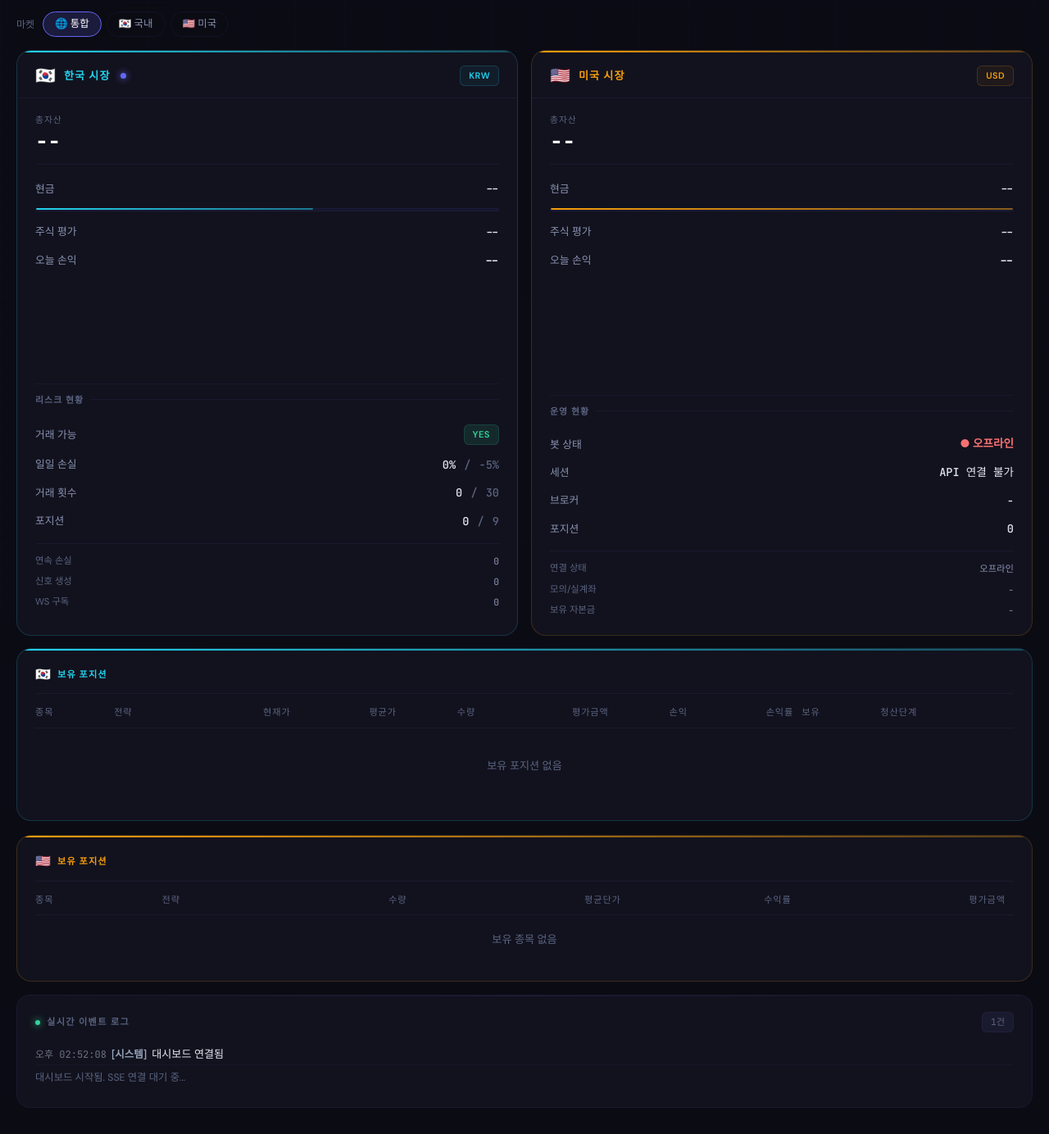
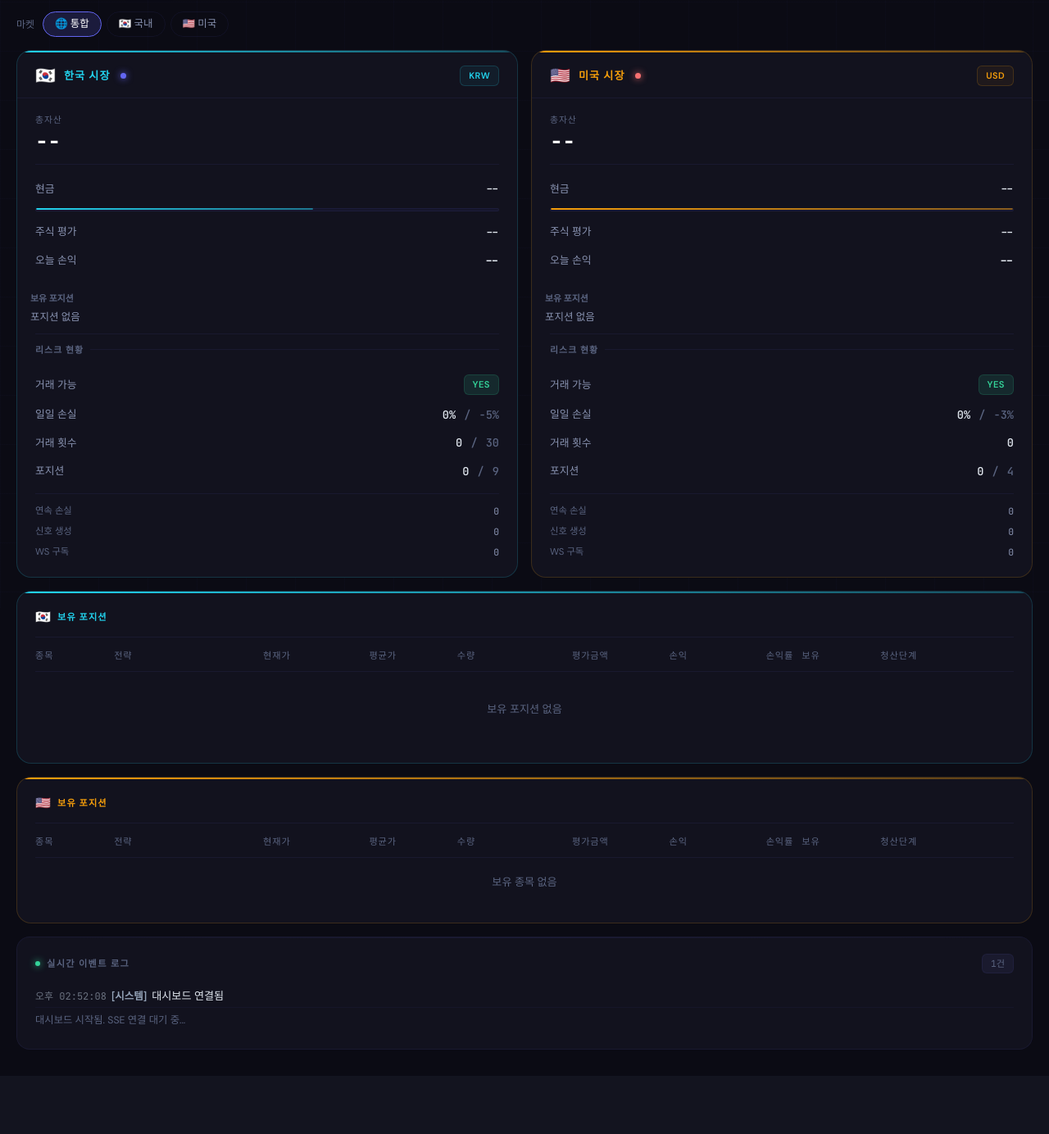
Before and after one commit to qwq-partners/ai-trader-v2, a Python web app: template src/dashboard/templates/index.html in a window 1280 px wide. Shown: the part 58-1442 px from the top of the page at 82% size. After the commit the page ends 1339 px from the top, so only its background shows below. Run offline with Jinja, Linux system fonts and the light colour scheme; the template is opened without the code that fills it, so the values that code supplies are empty; some libraries are stand-ins or nearby versions.

Commit message:
feat(dashboard): KR/US 테이블 통일 + 파이차트→포지션 요약 교체
- 실시간 탭: US 포지션 10컬럼 (KR 동일), 파이차트 제거→보유 포지션 요약
- 거래 탭: US 거래 10컬럼 (KR 동일), DOM API XSS safe 렌더링
- 자산 탭: 모의거래 배지 삭제
- US 운영현황→리스크현황 교체 (KR과 동일 구조)
- Plotly 파이차트 코드 전면 제거 (pieChartInitialized 변수 포함)

```diff
--- a/src/dashboard/static/js/dashboard.js
+++ b/src/dashboard/static/js/dashboard.js
@@ -2,7 +2,6 @@
  * AI Trader v2 - 메인 대시보드 실시간 업데이트
  */
 
-let pieChartInitialized = false;
 const logEntries = [];
 const MAX_LOG_ENTRIES = 50;
 
@@ -44,6 +43,7 @@ sse.on('status', (data) => {
 
 sse.on('positions', (data) => {
     updatePositionsTable(data);
+    updateKRPositionsSummary(data);
 });
 
 sse.on('events', (data) => {
@@ -168,68 +168,81 @@ function exitStageLabel(exitState) {
 
 function updatePieChart(cash, stock) {
     if (cash === 0 && stock === 0) return;
-    // cash mini-bar
     const total = cash + stock;
     const cashPct = total > 0 ? Math.round(cash / total * 100) : 0;
     const barEl = document.getElementById('p-cash-bar');
     if (barEl) barEl.style.width = cashPct + '%';
-
-    const data = [{
-        values: [cash, stock],
-        labels: ['현금', '주식'],
-        type: 'pie', hole: 0.58,
-        marker: { colors: ['#6366f1', '#22d3ee'] },
-        textinfo: 'percent',
-        textfont: { color: '#e2e8f0', size: 11, family: 'JetBrains Mono, monospace' },
-        hoverinfo: 'label+value+percent',
-    }];
-    const layout = {
-        paper_bgcolor: 'transparent', plot_bgcolor: 'transparent',
-        margin: { t: 6, b: 6, l: 6, r: 6 },
-        showlegend: true,
-        legend: { font: { color: '#8892b0', size: 11, family: 'DM Sans, sans-serif' }, orientation: 'h', y: -0.15 },
-        height: 120,
-    };
-    const config = { displayModeBar: false, responsive: true };
-    if (!pieChartInitialized) {
-        Plotly.newPlot('pie-chart', data, layout, config);
-        pieChartInitialized = true;
-    } else {
-        Plotly.react('pie-chart', data, layout, config);
-    }
 }
 
-let usPieChartInitialized = false;
 function updateUSPieChart(cash, stock) {
     if (cash === 0 && stock === 0) return;
-    // US cash mini-bar
     const total = cash + stock;
     const cashPct = total > 0 ? Math.round(cash / total * 100) : 100;
     const barEl = document.getElementById('us-cash-bar');
     if (barEl) barEl.style.width = cashPct + '%';
+}
 
-    const data = [{
-        values: [cash, stock],
-        labels: ['현금', '주식'],
-        type: 'pie', hole: 0.58,
-        marker: { colors: ['#f59e0b', '#34d399'] },
-        textinfo: 'percent',
-        textfont: { color: '#e2e8f0', size: 11, family: 'JetBrains Mono, monospace' },
-        hoverinfo: 'label+value+percent',
-    }];
-    const layout = {
-        paper_bgcolor: 'transparent', plot_bgcolor: 'transparent',
-        margin: { t: 6, b: 6, l: 6, r: 6 },
-        showlegend: true,
-        legend: { font: { color: '#8892b0', size: 11, family: 'DM Sans, sans-serif' }, orientation: 'h', y: -0.15 },
-        height: 120,
-    };
-    const config = { displayModeBar: false, responsive: true };
-    if (!usPieChartInitialized) {
-        Plotly.newPlot('us-pie-chart', data, layout, config);
-        usPieChartInitialized = true;
-    } else {
-        Plotly.react('us-pie-chart', data, layout, config);
+// ============================================================
+// 포지션 요약 (마켓 카드 내)
+// ============================================================
+
+function updateKRPositionsSummary(positions) {
+    const el = document.getElementById('kr-pos-summary-list');
+    if (!el) return;
+    if (!positions || positions.length === 0) {
+        el.textContent = '포지션 없음';
+        return;
+    }
+    el.textContent = '';
+    positions.slice(0, 5).forEach(pos => {
+        const div = document.createElement('div');
+        div.style.cssText = 'display:flex;justify-content:space-between;padding:1px 0;';
+        const name = document.createElement('span');
+        name.textContent = pos.name || pos.symbol;
+        name.style.cssText = 'overflow:hidden;text-overflow:ellipsis;white-space:nowrap;max-width:60%;';
+        const pct = document.createElement('span');
+        const val = pos.unrealized_pnl_pct ?? 0;
+        pct.textContent = (val >= 0 ? '+' : '') + val.toFixed(2) + '%';
+        pct.className = 'mono';
+        pct.style.color = val >= 0 ? 'var(--acc-green)' : 'var(--acc-red)';
+        div.append(name, pct);
+        el.appendChild(div);
+    });
+    if (positions.length > 5) {
+        const more = document.createElement('div');
+        more.style.cssText = 'font-size:.7rem;color:var(--text-muted);text-align:right;';
+        more.textContent = '외 ' + (positions.length - 5) + '개';
+        el.appendChild(more);
+    }
+}
+
+function updateUSPositionsSummary(positions) {
+    const el = document.getElementById('us-pos-summary-list');
+    if (!el) return;
+    if (!positions || positions.length === 0) {
+        el.textContent = '포지션 없음';
+        return;
+    }
+    el.textContent = '';
+    positions.slice(0, 5).forEach(pos => {
+        const div = document.createElement('div');
+        div.style.cssText = 'display:flex;justify-content:space-between;padding:1px 0;';
+        const name = document.createElement('span');
+        name.textContent = pos.name || pos.symbol;
+        name.style.cssText = 'overflow:hidden;text-overflow:ellipsis;white-space:nowrap;max-width:60%;';
+        const pct = document.createElement('span');
+        const val = pos.pnl_pct ?? 0;
+        pct.textContent = (val >= 0 ? '+' : '') + val.toFixed(2) + '%';
+        pct.className = 'mono';
+        pct.style.color = val >= 0 ? 'var(--acc-green)' : 'var(--acc-red)';
+        div.append(name, pct);
+        el.appendChild(div);
+    });
+    if (positions.length > 5) {
+        const more = document.createElement('div');
+        more.style.cssText = 'font-size:.7rem;color:var(--text-muted);text-align:right;';
+        more.textContent = '외 ' + (positions.length - 5) + '개';
+        el.appendChild(more);
     }
 }
 
@@ -754,16 +767,18 @@ document.addEventListener('DOMContentLoaded', () => {
 
 async function loadUSData() {
     try {
-        const [status, portfolio, positions, signals] = await Promise.all([
+        const [status, portfolio, positions, signals, risk] = await Promise.all([
             fetch("/api/us-proxy/api/us/status").then(r => r.json()).catch(() => ({ offline: true })),
             fetch("/api/us-proxy/api/us/portfolio").then(r => r.json()).catch(() => ({ offline: true })),
             fetch("/api/us-proxy/api/us/positions").then(r => r.json()).catch(() => []),
             fetch("/api/us-proxy/api/us/signals").then(r => r.ok ? r.json() : []).catch(() => []),
+            fetch("/api/us-proxy/api/us/risk").then(r => r.json()).catch(() => null),
         ]);
         renderUSStatus(status);
         renderUSPortfolio(portfolio);
         renderUSPositions(positions);
         renderUSSignals(signals);
+        renderUSRisk(risk);
         cachedUSPortfolio = portfolio;
         cachedUSSignals = signals;
         updatePortfolioCard();
@@ -773,45 +788,16 @@ async function loadUSData() {
 }
 
 function renderUSStatus(s) {
-    const set = (id, v) => { const el = document.getElementById(id); if (el) el.textContent = v; };
-    const statusEl   = document.getElementById("us-bot-status");
-    const paperBadge = document.getElementById("us-paper-badge");
-    const assetBadge = document.getElementById("us-asset-badge");
-    if (!statusEl) return;
-
+    const dot = document.getElementById("us-status-dot");
+    if (!dot) return;
     if (s.offline || s.error) {
-        statusEl.innerHTML = '<span style="color:var(--acc-red);">● 오프라인</span>';
-        set("us-bot-session", "API 연결 불가");
-        set("us-conn-status", "오프라인");
+        dot.style.background = "var(--acc-red)";
+        dot.style.boxShadow = "0 0 8px var(--acc-red)";
         return;
     }
-
     const running = s.running;
-    statusEl.innerHTML = running
-        ? '<span style="color:var(--acc-green);">● Running</span>'
-        : '<span style="color:var(--text-muted);">● Stopped</span>';
-
-    const sessionMap = { regular: "정규장", pre_market: "프리마켓", after_hours: "애프터마켓", closed: "장 마감" };
-    set("us-bot-session", sessionMap[s.session] || s.session || "-");
-
-    const isPaper = s.paper_trading === true || s.broker === "alpaca_paper" || s.env === "dev";
-    if (paperBadge) paperBadge.style.display = isPaper ? "inline-block" : "none";
-    if (assetBadge) {
-        assetBadge.textContent = isPaper ? "모의거래" : "실계좌";
-        assetBadge.style.color = isPaper ? "var(--us)" : "var(--acc-green)";
-    }
-
-    // 브로커 이름
-    const brokerMap = { alpaca_paper: "Alpaca Paper", alpaca_broker: "Alpaca", kis_us_broker: "KIS 실계좌", kis: "KIS 실계좌" };
-    const brokerDisplay = brokerMap[s.broker] || s.broker || "-";
-    set("us-bot-broker", brokerDisplay);
-
-    // 연결 상태
-    const connEl = document.getElementById("us-conn-status");
-    if (connEl) {
-        connEl.textContent = running ? "● 정상" : "● 대기";
-        connEl.style.color = running ? "var(--acc-green)" : "var(--text-muted)";
-    }
+    dot.style.background = running ? "var(--acc-green)" : "var(--text-muted)";
+    dot.style.boxShadow = running ? "0 0 8px var(--acc-green)" : "none";
 }
 
 function renderUSPortfolio(p) {
@@ -819,7 +805,7 @@ function renderUSPortfolio(p) {
     if (p.offline || p.error) {
         set("us-total-value", "--"); set("us-cash", "--");
         set("us-stock-value", "--"); set("us-daily-pnl", "--");
-        set("us-cash-pct", ""); set("us-positions-count", "0");
+        set("us-cash-pct", "");
         return;
     }
     const total = p.total_value || 0;
@@ -835,9 +821,6 @@ function renderUSPortfolio(p) {
     const cashPct = total > 0 ? Math.round(cash / total * 100) : 100;
     set("us-cash-pct", "(" + cashPct + "%)");
 
-    // Capital (same as total if no open positions)
-    set("us-capital", fmt(total));
-
     // Daily PnL
     const pnl   = p.daily_pnl || 0;
     const sign  = pnl >= 0 ? "+" : "";
@@ -847,35 +830,51 @@ function renderUSPortfolio(p) {
         pnlEl.style.color = pnl >= 0 ? "var(--acc-green)" : "var(--acc-red)";
     }
 
-    // Pie chart + cash bar
+    // Cash bar
     updateUSPieChart(cash, stock);
 }
 
 function renderUSPositions(positions) {
     const tbody  = document.getElementById("us-positions-body");
-    const fullSec = document.getElementById("us-positions-full");
-    const cntEl  = document.getElementById("us-positions-count");
-    const cnt    = (positions || []).length;
-    if (cntEl) cntEl.textContent = cnt;
-    // US 포지션 섹션은 항상 표시 (KR 포지션 섹션과 동일하게)
+    updateUSPositionsSummary(positions);
     if (!tbody) return;
     if (!positions || positions.length === 0) {
-        tbody.innerHTML = '<tr><td colspan="6" style="padding:20px 0;text-align:center;color:var(--text-muted);font-size:0.82rem;">보유 종목 없음</td></tr>';
+        // Note: innerHTML used with static trusted content only (no user input)
+        tbody.innerHTML = '<tr><td colspan="10" style="padding:20px 0;text-align:center;color:var(--text-muted);font-size:0.82rem;">보유 종목 없음</td></tr>';
         return;
     }
+    const fmtUsd = v => '$' + Number(v || 0).toLocaleString('en-US', { minimumFractionDigits: 2, maximumFractionDigits: 2 });
+    const now = new Date();
+    // All dynamic values escaped via esc() — safe from XSS (data from own backend API)
     tbody.innerHTML = positions.map(p => {
+        const pnl = p.pnl || 0;
         const pnlPct = p.pnl_pct || 0;
-        const pnlColor = pnlPct >= 0 ? "var(--accent-green)" : "var(--accent-red)";
-        const sign = pnlPct >= 0 ? "+" : "";
-        return '<tr style="border-bottom:1px solid var(--border-subtle);">' +
-            '<td style="padding:8px 10px 8px 0;"><span class="mono" style="font-weight:600;">' + esc(p.symbol) + '</span>' + (p.name ? '<br><span style="font-size:0.72rem;color:var(--text-muted);">' + esc(p.name) + '</span>' : '') + '</td>' +
-            '<td style="padding:8px 10px 8px 0;font-size:0.78rem;color:var(--text-secondary);">' + esc(p.strategy || "-") + '</td>' +
-            '<td style="padding:8px 10px 8px 0;" class="mono">' + p.quantity + '</td>' +
-            '<td style="padding:8px 10px 8px 0;" class="mono">$' + (p.avg_price||0).toFixed(2) + '</td>' +
-            '<td style="padding:8px 10px 8px 0;color:' + pnlColor + ';" class="mono">' + sign + pnlPct.toFixed(2) + '%</td>' +
-            '<td style="padding:8px 10px 8px 0;" class="mono">$' + (p.market_value||0).toLocaleString("en-US",{minimumFractionDigits:2}) + '</td>' +
+        const pCls = pnlClass(pnl);
+        const stageLabel = exitStageLabel(p.stage ? { stage: p.stage } : null);
+        // 보유시간
+        let holdStr = '--';
+        if (p.entry_time) {
+            const entry = new Date(p.entry_time);
+            const diffMin = Math.floor((now - entry) / 60000);
+            if (diffMin >= 60) {
+                holdStr = Math.floor(diffMin / 60) + 'h ' + (diffMin % 60) + 'm';
+            } else {
+                holdStr = diffMin + 'm';
+            }
+        }
+        return '<tr class="border-b" style="border-color:rgba(99,102,241,0.08)">' +
+            '<td class="py-2 pr-3 font-medium text-white" style="white-space:nowrap;">' + esc(p.symbol) + (p.name ? ' <span style="color:var(--text-muted);font-size:0.72rem;font-weight:400;">' + esc(p.name) + '</span>' : '') + '</td>' +
+            '<td class="py-2 pr-3" style="font-size:0.75rem;color:var(--accent-purple);">' + esc(p.strategy || '--') + '</td>' +
+            '<td class="py-2 pr-3 text-right mono">' + fmtUsd(p.current_price) + '</td>' +
+            '<td class="col-avg-price py-2 pr-3 text-right mono text-gray-400">' + fmtUsd(p.avg_price) + '</td>' +
+            '<td class="col-quantity py-2 pr-3 text-right mono">' + p.quantity + '</td>' +
+            '<td class="col-market-value py-2 pr-3 text-right mono" style="color:var(--text-secondary);">' + fmtUsd(p.market_value) + '</td>' +
+            '<td class="py-2 pr-3 text-right mono ' + pCls + '">' + (pnl >= 0 ? '+' : '-') + '$' + Math.abs(pnl).toFixed(2) + '</td>' +
+            '<td class="py-2 pr-3 text-right mono ' + pCls + '">' + formatPct(pnlPct) + '</td>' +
+            '<td class="col-holding py-2 pr-3 mono" style="font-size:0.75rem;color:var(--text-secondary);">' + holdStr + '</td>' +
+            '<td class="py-2">' + stageLabel + '</td>' +
         '</tr>';
-    }).join("");
+    }).join('');
 }
 
 function renderUSSignals(signals) {
@@ -919,6 +918,40 @@ function renderUSSignals(signals) {
                 '<tbody>' + rows + '</tbody>' +
             '</table></div>' +
         '</div>';
+}
+
+// ============================================================
+// US 리스크 렌더링
+// ============================================================
+
+function renderUSRisk(risk) {
+    if (!risk) return;
+    const set = (id, v) => { const el = document.getElementById(id); if (el) el.textContent = v; };
+
+    // 거래 가능
+    const canTrade = document.getElementById('us-can-trade');
+    if (canTrade) {
+        canTrade.textContent = risk.can_trade ? 'Yes' : 'No';
+        canTrade.className = 'badge ' + (risk.can_trade ? 'badge-green' : 'badge-red');
+    }
+    // 일일 손실
+    set('us-daily-loss', formatPct(risk.daily_loss_pct));
+    set('us-daily-loss-limit', '-' + risk.daily_loss_limit_pct + '%');
+    // 거래 횟수
+    set('us-trades', risk.daily_trades);
+    // 포지션
+    set('us-r-positions', risk.position_count);
+    set('us-r-max-positions', risk.max_positions);
+    // 연속 손실
+    const consec = document.getElementById('us-consecutive');
+    if (consec) {
+        consec.textContent = risk.consecutive_losses;
+        consec.style.color = risk.consecutive_losses >= 3 ? 'var(--acc-red)' : '';
+    }
+    // 신호 생성
+    set('us-signals-count', risk.signals_generated);
+    // WS 구독
+    set('us-ws-sub', risk.ws_subscribed);
 }
 
 // ============================================================
@@ -1100,6 +1133,8 @@ function applyMarketFilter(filter) {
     if (krSec)   krSec.style.display   = showKR ? "" : "none";
     // us-positions-full: US 마켓 표시 여부에 따라 제어 (KR positions-section과 동일 방식)
     if (usPosF) usPosF.style.display = showUS ? "" : "none";
+    const usSignalsSec = document.getElementById("us-signals-section");
+    if (usSignalsSec) usSignalsSec.style.display = showUS ? "" : "none";
     if (extSec) {
         if (showKR) extSec.style.removeProperty("display");
         else extSec.style.display = "none";
--- a/src/dashboard/templates/equity.html
+++ b/src/dashboard/templates/equity.html
@@ -242,8 +242,6 @@
         <div id="us-equity-section" style="display:none;">
             <div class="animate-in" style="margin-bottom: 20px; display:flex; align-items:center; gap:10px;">
                 <h2 style="font-size: 1.25rem; font-weight: 700; color: #fff; margin: 0;">🇺🇸 US 자산 현황</h2>
-                <span id="us-eq-paper-badge" style="display:none;background:#f59e0b;color:#000;font-size:0.65rem;font-weight:700;padding:2px 7px;border-radius:4px;letter-spacing:0.04em;">모의거래 (TEST)</span>
-                <span id="us-eq-paper-note" style="display:none;font-size:0.68rem;color:#f59e0b;">KR 총자산에 미포함</span>
             </div>
             <div id="us-equity-cards" class="perf-grid animate-in delay-1" style="display: grid; grid-template-columns: repeat(4, 1fr); gap: 12px; margin-bottom: 16px;">
                 <div class="card card-inner" style="padding: 16px;">
--- a/src/dashboard/templates/index.html
+++ b/src/dashboard/templates/index.html
@@ -259,8 +259,6 @@
             .mc-equity-val { font-size:1.35rem; }
             /* hide less critical columns */
             .col-avg-price, .col-quantity, .col-market-value, .col-holding { display:none; }
-            #us-positions-table th:nth-child(3), #us-positions-table td:nth-child(3),
-            #us-positions-table th:nth-child(4), #us-positions-table td:nth-child(4) { display:none; }
         }
 
         /* Market filter buttons (from responsive.css) */
@@ -351,8 +349,11 @@
                     <div id="p-pnl-breakdown" style="text-align:right;font-size:.7rem;padding-bottom:2px;"></div>
                 </div>
 
-                <!-- 4. Donut chart -->
-                <div id="pie-chart" class="mc-chart"></div>
+                <!-- 4. 보유 포지션 요약 -->
+                <div id="kr-positions-summary" class="mc-body" style="padding:8px 16px 10px;">
+                    <div style="font-size:.68rem;color:var(--text-muted);font-weight:600;margin-bottom:6px;">보유 포지션</div>
+                    <div id="kr-pos-summary-list" style="font-size:.78rem;color:var(--text-secondary);">포지션 없음</div>
+                </div>
 
                 <hr class="mc-sep">
 
@@ -384,7 +385,7 @@
                 <div class="mc-head">
                     <span class="mc-flag">🇺🇸</span>
                     <span class="mc-title mc-title-us">미국 시장</span>
-                    <span id="us-paper-badge" style="display:none;background:var(--us);color:#000;font-size:.62rem;font-weight:700;padding:2px 7px;border-radius:4px;letter-spacing:.03em;margin-left:2px;">TEST</span>
+                    <span class="dot dot-b" id="us-status-dot" style="margin-left:2px;"></span>
                     <span class="mc-ccy mc-ccy-us">USD</span>
                 </div>
 
@@ -416,26 +417,28 @@
                         <span class="mr-lbl">오늘 손익</span>
                         <span id="us-daily-pnl" class="mono" style="font-weight:600;font-size:.9rem;">--</span>
                     </div>
-                    <!-- placeholder for alignment with KR breakdown -->
-                    <div style="height:16px;"></div>
+                    <div id="us-pnl-breakdown" style="text-align:right;font-size:.7rem;padding-bottom:2px;"></div>
                 </div>
 
-                <!-- 4. Donut chart (same position as KR) -->
-                <div id="us-pie-chart" class="mc-chart"></div>
+                <!-- 4. 보유 포지션 요약 -->
+                <div id="us-positions-summary" class="mc-body" style="padding:8px 16px 10px;">
+                    <div style="font-size:.68rem;color:var(--text-muted);font-weight:600;margin-bottom:6px;">보유 포지션</div>
+                    <div id="us-pos-summary-list" style="font-size:.78rem;color:var(--text-secondary);">포지션 없음</div>
+                </div>
 
                 <hr class="mc-sep">
 
-                <!-- 5. Operations section — 4 rows + divider + 3 micro (identical structure to KR) -->
-                <div class="mc-sub">운영 현황</div>
+                <!-- 5. Risk section — 4 rows + divider + 3 micro (KR과 동일 구조) -->
+                <div class="mc-sub">리스크 현황</div>
                 <div class="mc-body ops-body">
-                    <div class="mr"><span class="mr-lbl">봇 상태</span><span id="us-bot-status" style="font-size:.85rem;font-weight:600;">-</span></div>
-                    <div class="mr"><span class="mr-lbl">세션</span><span id="us-bot-session" class="mr-val">-</span></div>
-                    <div class="mr"><span class="mr-lbl">브로커</span><span id="us-bot-broker" class="mr-val">-</span></div>
-                    <div class="mr"><span class="mr-lbl">포지션</span><span id="us-positions-count" class="mr-val mono">0</span></div>
+                    <div class="mr"><span class="mr-lbl">거래 가능</span><span id="us-can-trade" class="badge badge-green">Yes</span></div>
+                    <div class="mr"><span class="mr-lbl">일일 손실</span><span class="mr-val mono"><span id="us-daily-loss">0%</span> <span class="muted-sep">/</span> <span id="us-daily-loss-limit" class="val-muted">-3%</span></span></div>
+                    <div class="mr"><span class="mr-lbl">거래 횟수</span><span class="mr-val mono"><span id="us-trades">0</span></span></div>
+                    <div class="mr"><span class="mr-lbl">포지션</span><span class="mr-val mono"><span id="us-r-positions">0</span> <span class="muted-sep">/</span> <span id="us-r-max-positions" class="val-muted">4</span></span></div>
                     <hr class="ops-sep">
-                    <div class="sm"><span class="sm-l">연결 상태</span><span id="us-conn-status" class="sm-v">-</span></div>
-                    <div class="sm"><span class="sm-l">모의/실계좌</span><span id="us-asset-badge" class="sm-v">-</span></div>
-                    <div class="sm"><span class="sm-l">보유 자본금</span><span id="us-capital" class="sm-v mono">-</span></div>
+                    <div class="sm"><span class="sm-l">연속 손실</span><span id="us-consecutive" class="sm-v">0</span></div>
+                    <div class="sm"><span class="sm-l">신호 생성</span><span id="us-signals-count" class="sm-v">0</span></div>
+                    <div class="sm"><span class="sm-l">WS 구독</span><span id="us-ws-sub" class="sm-v">0</span></div>
                 </div>
 
             </div><!-- /us-market-card -->
@@ -519,14 +522,18 @@
                             <tr>
                                 <th>종목</th>
                                 <th>전략</th>
-                                <th style="text-align:right;">수량</th>
-                                <th style="text-align:right;">평균단가</th>
-                                <th style="text-align:right;">수익률</th>
-                                <th style="text-align:right;">평가금액</th>
+                                <th style="text-align:right;">현재가</th>
+                                <th class="col-avg-price" style="text-align:right;">평균가</th>
+                                <th class="col-quantity" style="text-align:right;">수량</th>
+                                <th class="col-market-value" style="text-align:right;">평가금액</th>
+                                <th style="text-align:right;">손익</th>
+                                <th style="text-align:right;">손익률</th>
+                                <th class="col-holding">보유</th>
+                                <th>청산단계</th>
                             </tr>
                         </thead>
                         <tbody id="us-positions-body">
-                            <tr><td colspan="6" style="padding:28px 0;text-align:center;color:var(--text-muted);font-size:.82rem;">보유 종목 없음</td></tr>
+                            <tr><td colspan="10" style="padding:28px 0;text-align:center;color:var(--text-muted);font-size:.82rem;">보유 종목 없음</td></tr>
                         </tbody>
                     </table>
                 </div>
```
Also changed, not shown: src/dashboard/static/js/equity.js (+1 -8 lines), src/dashboard/static/js/themes.js (+7 -0 lines), src/dashboard/static/js/trades.js (+90 -19 lines), src/dashboard/templates/trades.html (+11 -8 lines).
